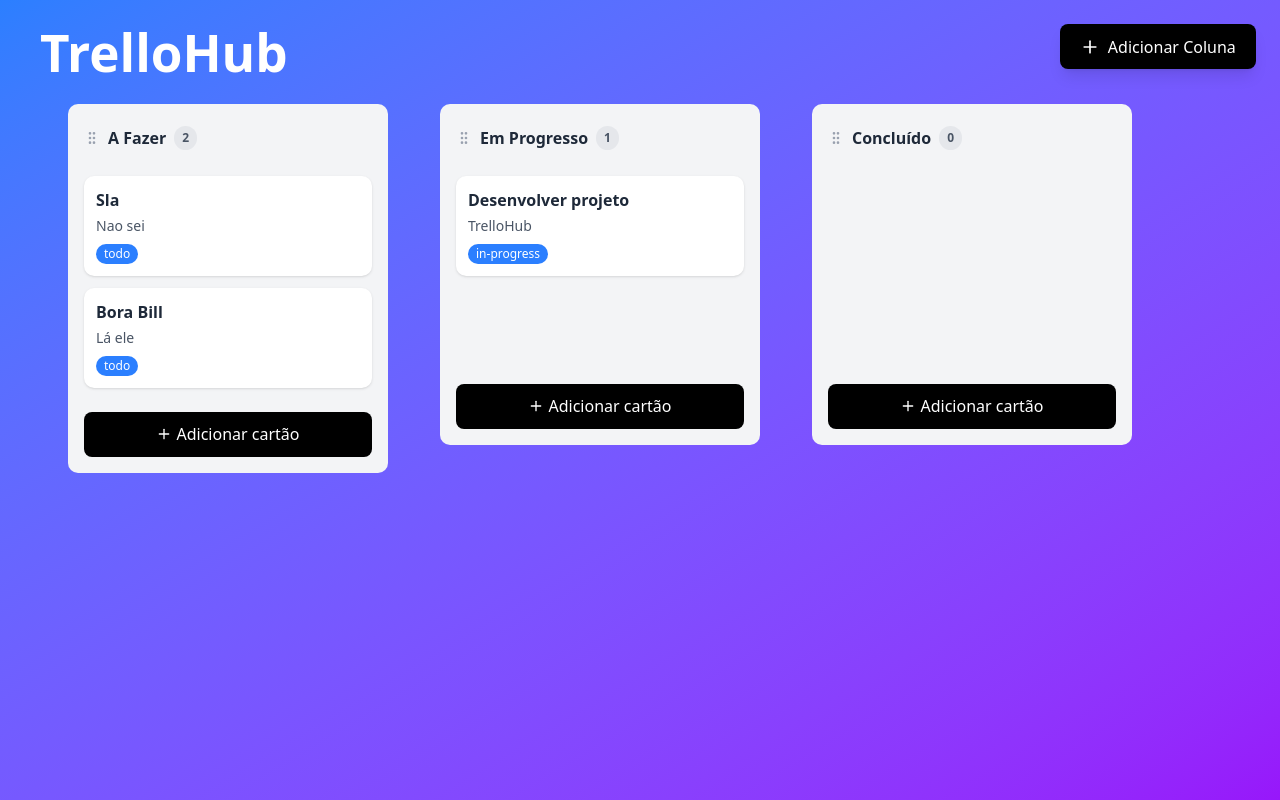
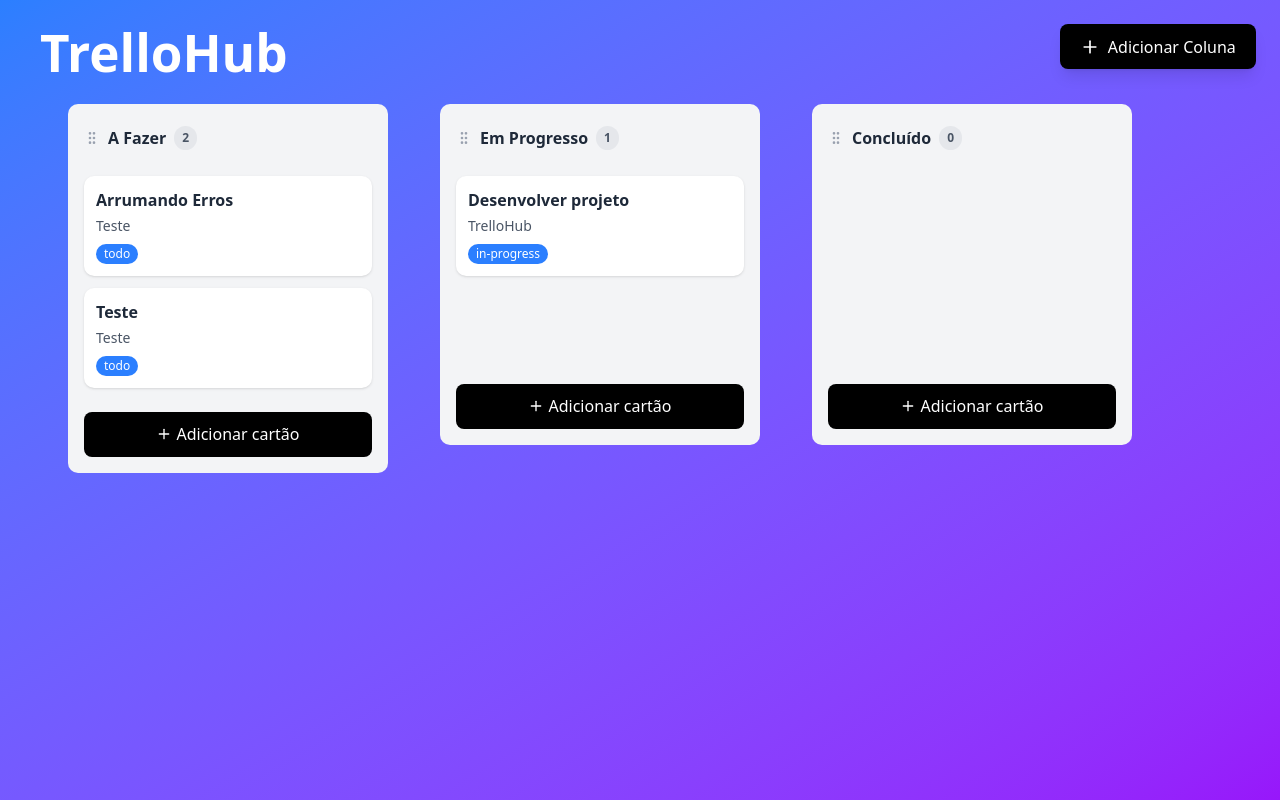
Before and after one commit to andre-felipe-wonsik-alves/trellohub, a React (Vite) app in the folder trellohub/: page / in a window 1280 px wide. Shown: the top 800 px of the page. Built offline with nearby package versions, Linux system fonts and the light colour scheme.

Commit message:
tinha esquecido de tirar uma parte do código XD

```diff
--- a/trellohub/src/react/components/Board.tsx
+++ b/trellohub/src/react/components/Board.tsx
@@ -20,14 +20,14 @@ const Board: React.FC = () => {
         cards: [
           {
             id: "card1",
-            title: "Sla",
-            description: "Nao sei",
+            title: "Arrumando Erros",
+            description: "Teste",
             status: "todo",
           },
           {
             id: "card2",
-            title: "Bora Bill",
-            description: "Lá ele",
+            title: "Teste",
+            description: "Teste",
             status: "todo",
           },
         ],
@@ -301,28 +301,6 @@ const Board: React.FC = () => {
     [dragState.draggedItem]
   );
 
-  // Trash drop handler
-  const handleTrashDrop = useCallback(() => {
-    if (!dragState.draggedItem) return;
-
-    if (dragState.draggedItem.type === "card") {
-      setBoard((prevBoard) =>
-        BoardModel.removeCard(prevBoard, dragState.draggedItem!.id)
-      );
-    } else if (dragState.draggedItem.type === "column") {
-      setBoard((prevBoard) =>
-        BoardModel.removeColumn(prevBoard, dragState.draggedItem!.id)
-      );
-    }
-
-    setDragState({
-      draggedItem: null,
-      dragOverColumn: null,
-      dragOverIndex: null,
-      dragOutside: false,
-    });
-  }, [dragState.draggedItem]);
-
   // Efeitos
   React.useEffect(() => {
     if (dragState.draggedItem) {
```
